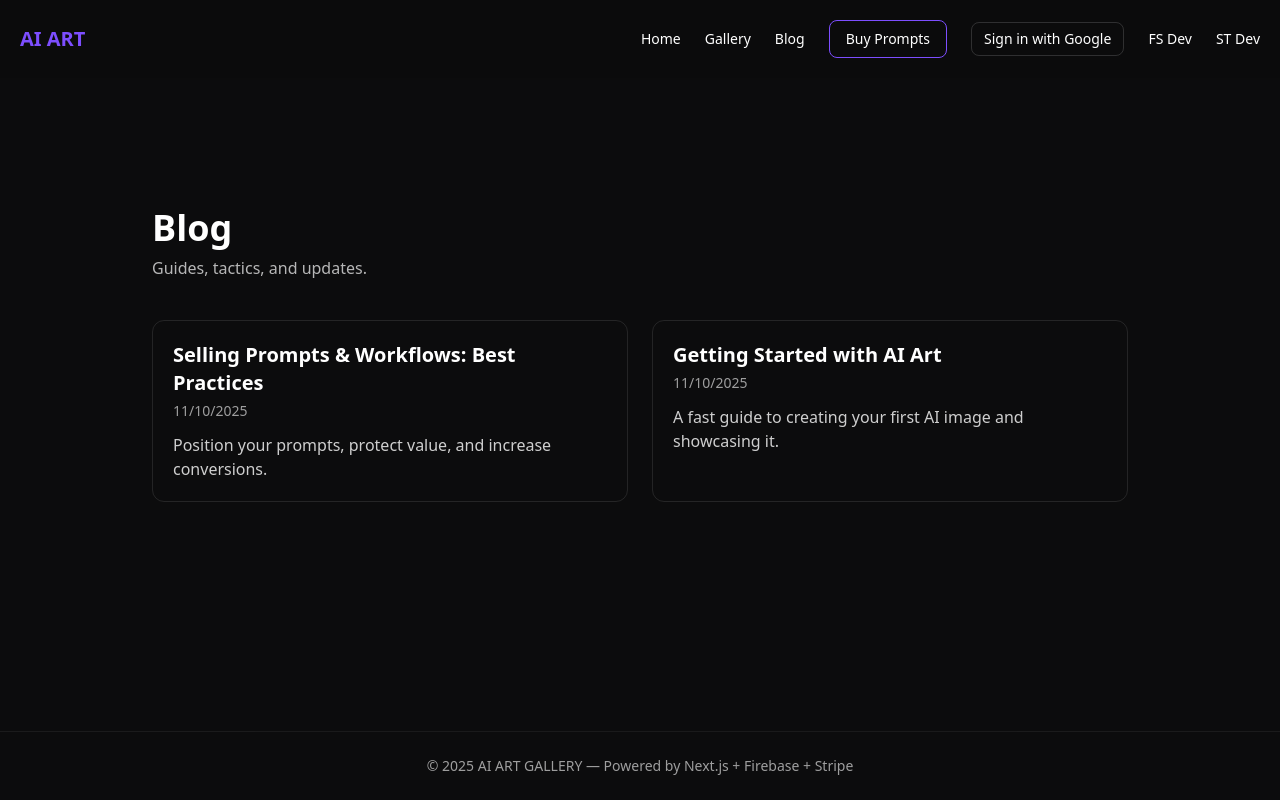
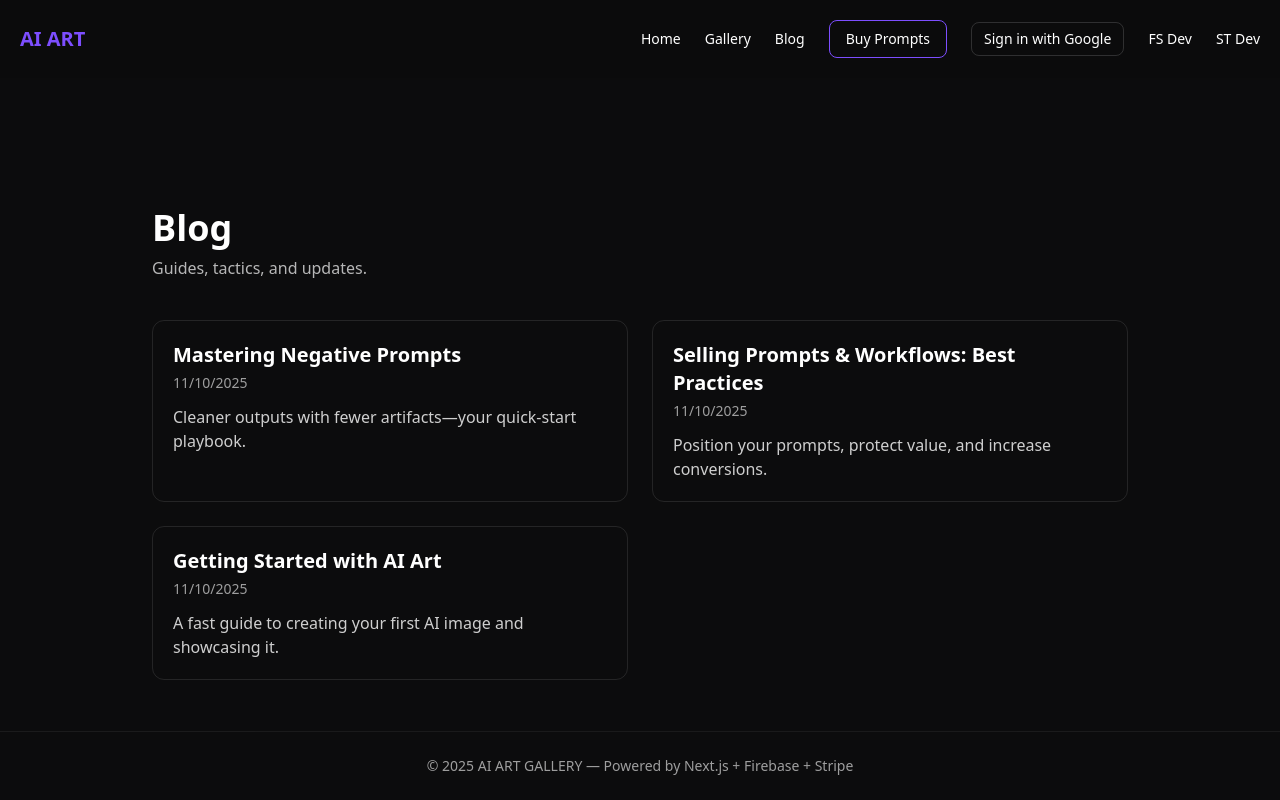
Before and after one commit to ali-tahir-95/My_AI_Site_V1, a Next.js app: page /blog in a window 1280 px wide. Built offline with nearby package versions, Linux system fonts and the light colour scheme; no server answers.

Commit message:
New blog post

```diff
--- a/content/posts/index.ts
+++ b/content/posts/index.ts
@@ -24,4 +24,12 @@ export type PostMeta = {
       date: "2025-11-10",
       mdx: () => import("./selling-prompts-best-practices.mdx"),
     },
+    {
+      slug: "mastering-negative-prompts",
+      title: "Mastering Negative Prompts",
+      description: "Cleaner outputs with fewer artifacts—your quick-start playbook.",
+      date: "2025-11-10",
+      cover: "/blog/mastering-negative-prompts/cover.jpg",
+      mdx: () => import("./mastering-negative-prompts.mdx"),
+    }
   ];
--- /dev/null
+++ b/content/posts/mastering-negative-prompts.mdx
@@ -0,0 +1,11 @@
+---
+title: "Mastering Negative Prompts"
+description: "Cleaner outputs with fewer artifacts—your quick-start playbook."
+date: "2025-11-10"
+cover: "/blog/mastering-negative-prompts/cover.jpg"  # optional
+draft: false
+---
+
+## Why negative prompts matter
+
+They’re your guardrails. Use them to steer away from unwanted elements…
```
